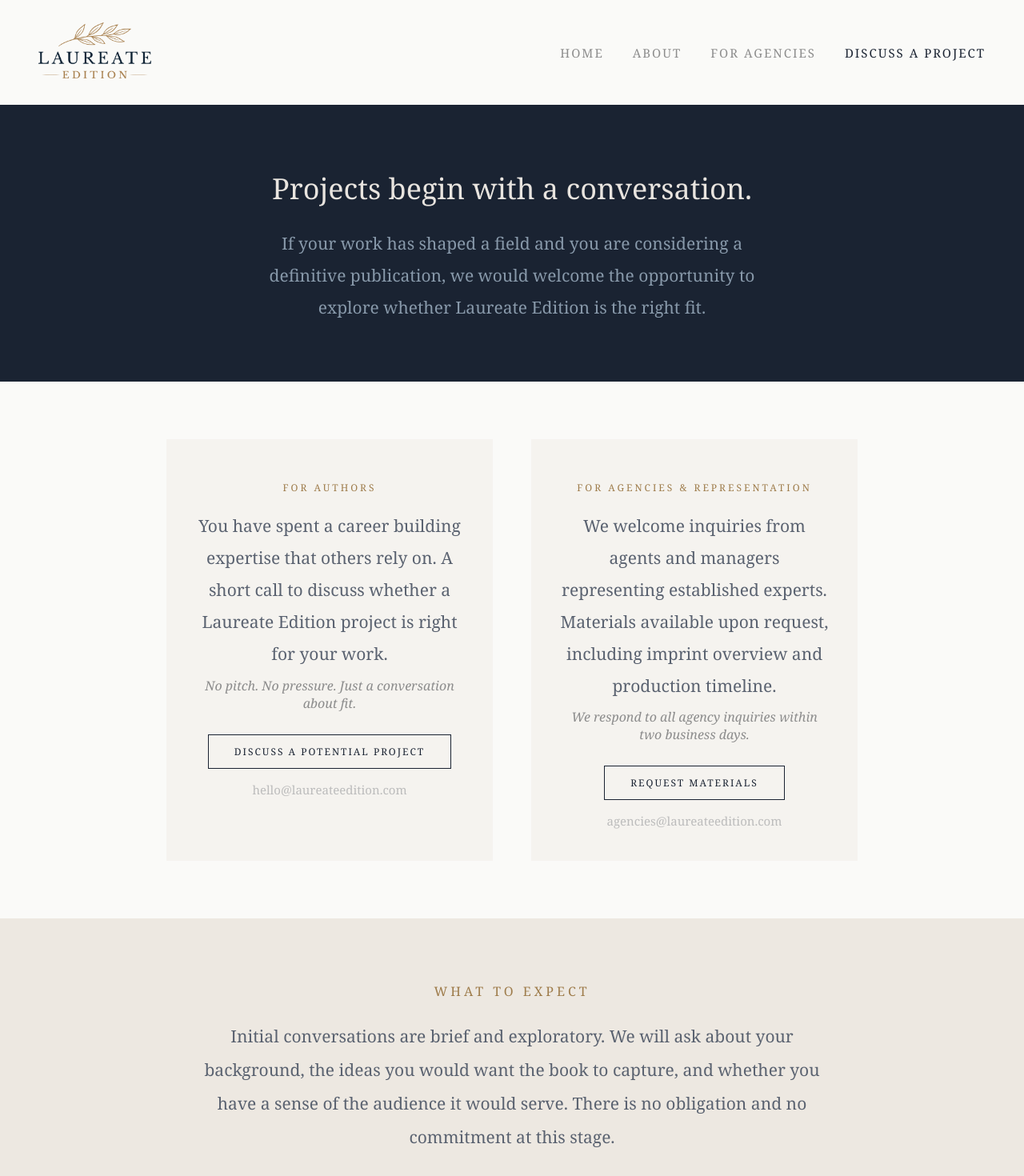
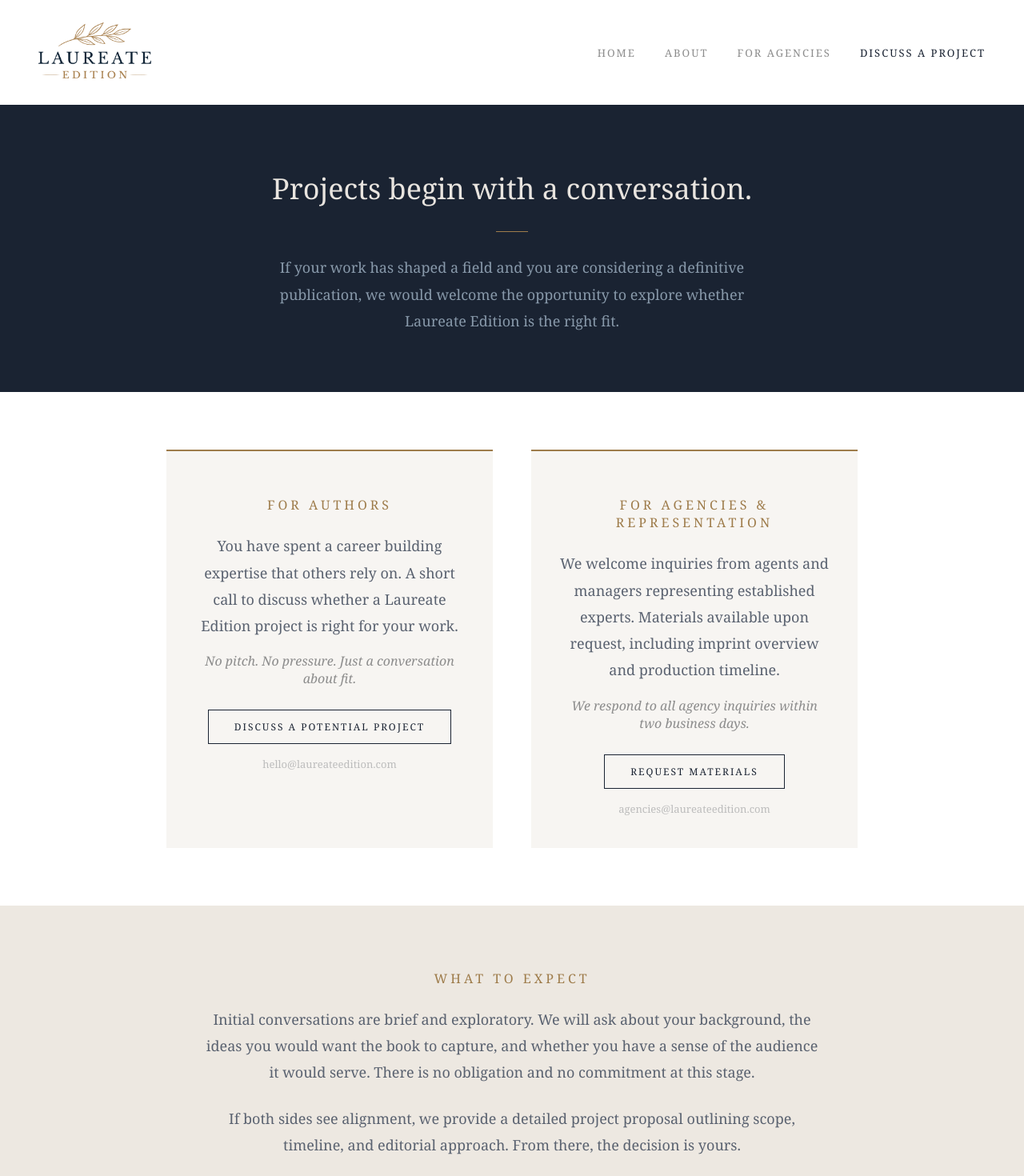
Before and after one commit to jmurray539-bit/laureate-site, a React (Vite) app: page /contact in a window 1280 px wide. Shown: the top 1470 px of the page at 80% size. Built offline with nearby package versions, Linux system fonts and the light colour scheme.

Commit message:
Polish contact page — gold accents, spacing, dividers

```diff
--- a/src/pages/laureate_contact.jsx
+++ b/src/pages/laureate_contact.jsx
@@ -22,7 +22,7 @@ const LaureateContact = () => {
   return (
     <div style={{
       minHeight: "100vh",
-      background: "#FAFAF8",
+      background: "#FFFFFF",
       color: "#1A2332",
       fontFamily: "'Georgia', 'Times New Roman', serif",
 
@@ -38,7 +38,7 @@ const LaureateContact = () => {
         <div style={{ display: "flex", alignItems: "center", gap: "12px" }}>
           <Link to="/"><img src={LOGO_SRC} alt="Laureate Edition" style={{ height: "70px", width: "auto" }}/></Link>
         </div>
-        <div style={{ display: "flex", gap: "36px", fontSize: "15px", letterSpacing: "2px", textTransform: "uppercase" }} className="le-desktop-nav">
+        <div style={{ display: "flex", gap: "36px", fontSize: "13px", letterSpacing: "2px", textTransform: "uppercase" }} className="le-desktop-nav">
           <Link to="/" style={{ color: "#8C8C8C", textDecoration: "none" }}>Home</Link>
           <Link to="/about" style={{ color: "#8C8C8C", textDecoration: "none" }}>About</Link>
           <Link to="/agencies" style={{ color: "#8C8C8C", textDecoration: "none" }}>For Agencies</Link>
@@ -54,7 +54,7 @@ const LaureateContact = () => {
         <span style={{ display: "block", width: "24px", height: "2px", background: "#1A2332" }} />
       </button>
       {menuOpen && (
-        <div style={{ position: "fixed", top: "0", left: "0", right: "0", bottom: "0", width: "100vw", height: "100vh", background: "#FAFAF8", padding: "24px 48px", display: "flex", flexDirection: "column", gap: "20px", fontSize: "15px", letterSpacing: "2px", textTransform: "uppercase", zIndex: 9999, boxShadow: "0 4px 12px rgba(0,0,0,0.08)" }}>
+        <div style={{ position: "fixed", top: "0", left: "0", right: "0", bottom: "0", width: "100vw", height: "100vh", background: "#FFFFFF", padding: "24px 48px", display: "flex", flexDirection: "column", gap: "20px", fontSize: "13px", letterSpacing: "2px", textTransform: "uppercase", zIndex: 9999, boxShadow: "0 4px 12px rgba(0,0,0,0.08)" }}>
           <button onClick={() => setMenuOpen(false)} style={{ alignSelf: "flex-end", background: "none", border: "none", fontSize: "28px", cursor: "pointer", color: "#8C8C8C", marginBottom: "20px" }}>✕</button>
           <Link to="/" onClick={() => setMenuOpen(false)} style={{ color: "#8C8C8C", textDecoration: "none" }}>Home</Link>
           <Link to="/about" onClick={() => setMenuOpen(false)} style={{ color: "#8C8C8C", textDecoration: "none" }}>About</Link>
@@ -87,14 +87,15 @@ const LaureateContact = () => {
             fontWeight: "normal",
             lineHeight: 1.4,
             color: "#E8E4DF",
-            margin: "0 0 24px",
+            margin: "0 0 28px",
             ...fadeIn(0.4),
           }}>
             Projects begin with a conversation.
           </h1>
+          <div style={{ width: "40px", height: "1px", background: "#9E7C4B", margin: "0 auto 28px", ...fadeIn(0.5) }} />
           <p style={{
-            fontSize: "21px",
-            lineHeight: 1.9,
+            fontSize: "18px",
+            lineHeight: 1.85,
             color: "#8899AA",
             maxWidth: "640px",
             margin: "0 auto",
@@ -122,23 +123,24 @@ const LaureateContact = () => {
           {/* Authors */}
           <div style={{
             padding: "40px 36px",
-            background: "#F5F3EF",
+            background: "#F7F5F2",
             textAlign: "center",
+            borderTop: "2px solid #9E7C4B",
           }}>
             <p style={{
-              fontSize: "12px",
-              letterSpacing: "3px",
+              fontSize: "16px",
+              letterSpacing: "4px",
               textTransform: "uppercase",
               color: "#9E7C4B",
-              marginBottom: "20px",
+              marginBottom: "24px",
             }}>
               For authors
             </p>
             <p style={{
-              fontSize: "21px",
-              lineHeight: 1.9,
+              fontSize: "18px",
+              lineHeight: 1.85,
               color: "#5A6270",
-              margin: "0 0 8px",
+              margin: "0 0 16px",
             }}>
               You have spent a career building expertise that others
               rely on. A short call to discuss whether a Laureate Edition
@@ -173,7 +175,7 @@ const LaureateContact = () => {
               Discuss a potential project
             </a>
             <p style={{
-              fontSize: "15px",
+              fontSize: "13px",
               color: "#BCBCBC",
               marginTop: "16px",
               marginBottom: 0,
@@ -185,23 +187,24 @@ const LaureateContact = () => {
           {/* Agencies */}
           <div style={{
             padding: "40px 36px",
-            background: "#F5F3EF",
+            background: "#F7F5F2",
             textAlign: "center",
+            borderTop: "2px solid #9E7C4B",
           }}>
             <p style={{
-              fontSize: "12px",
-              letterSpacing: "3px",
+              fontSize: "16px",
+              letterSpacing: "4px",
               textTransform: "uppercase",
               color: "#9E7C4B",
-              marginBottom: "20px",
+              marginBottom: "24px",
             }}>
               For agencies & representation
             </p>
             <p style={{
-              fontSize: "21px",
-              lineHeight: 1.9,
+              fontSize: "18px",
+              lineHeight: 1.85,
               color: "#5A6270",
-              margin: "0 0 8px",
+              margin: "0 0 16px",
             }}>
               We welcome inquiries from agents and managers representing
               established experts. Materials available upon request,
@@ -236,7 +239,7 @@ const LaureateContact = () => {
               Request materials
             </a>
             <p style={{
-              fontSize: "15px",
+              fontSize: "13px",
               color: "#BCBCBC",
               marginTop: "16px",
               marginBottom: 0,
@@ -268,8 +271,8 @@ const LaureateContact = () => {
             What to expect
           </p>
           <p style={{
-            fontSize: "21px",
-            lineHeight: 2.0,
+            fontSize: "18px",
+            lineHeight: 1.85,
             color: "#5A6270",
             margin: "0 0 24px",
           }}>
@@ -279,8 +282,8 @@ const LaureateContact = () => {
             serve. There is no obligation and no commitment at this stage.
           </p>
           <p style={{
-            fontSize: "21px",
-            lineHeight: 2.0,
+            fontSize: "18px",
+            lineHeight: 1.85,
             color: "#5A6270",
             margin: 0,
           }}>
@@ -299,9 +302,10 @@ const LaureateContact = () => {
         textAlign: "center",
         ...fadeIn(1.1),
       }}>
+        <div style={{ width: "40px", height: "1px", background: "#C8B89A", margin: "0 auto 40px" }} />
         <p style={{
-          fontSize: "21px",
-          lineHeight: 2.0,
+          fontSize: "18px",
+          lineHeight: 1.85,
           color: "#5A6270",
           fontStyle: "italic",
           margin: 0,
```
